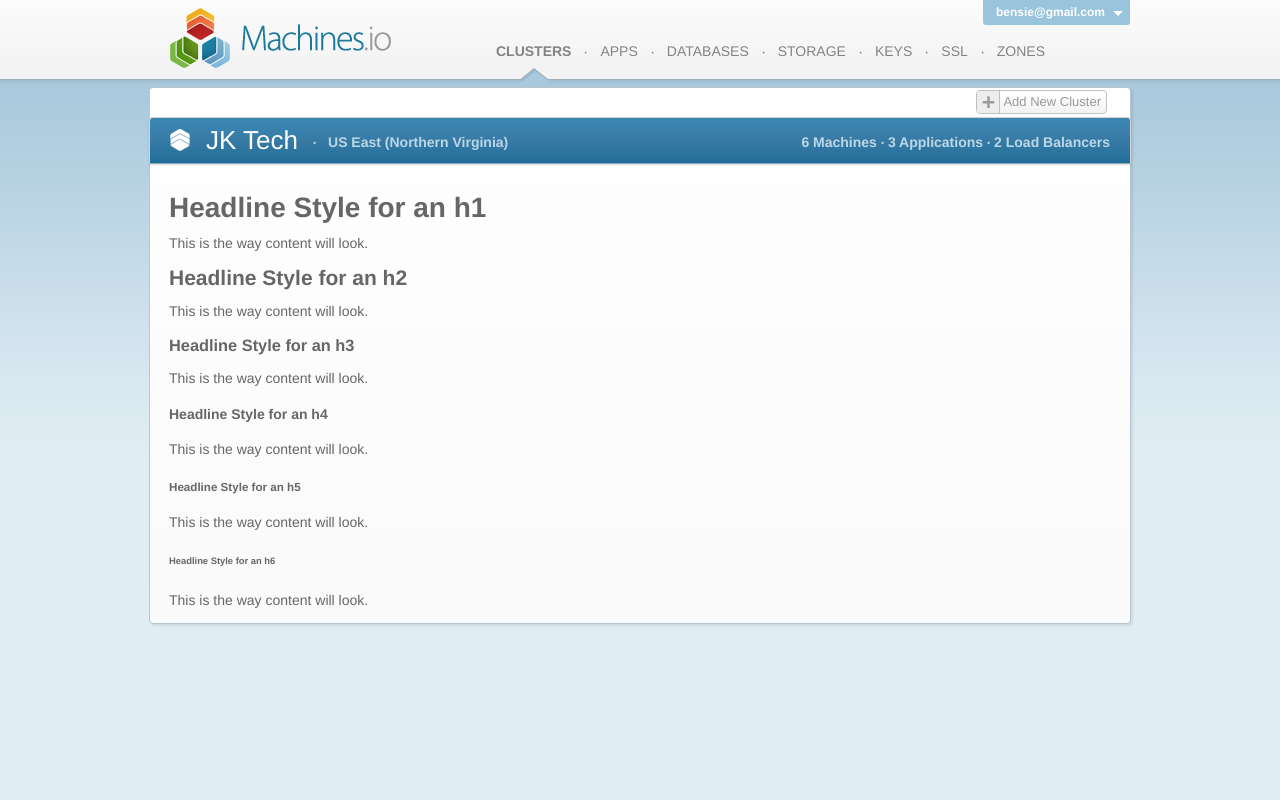
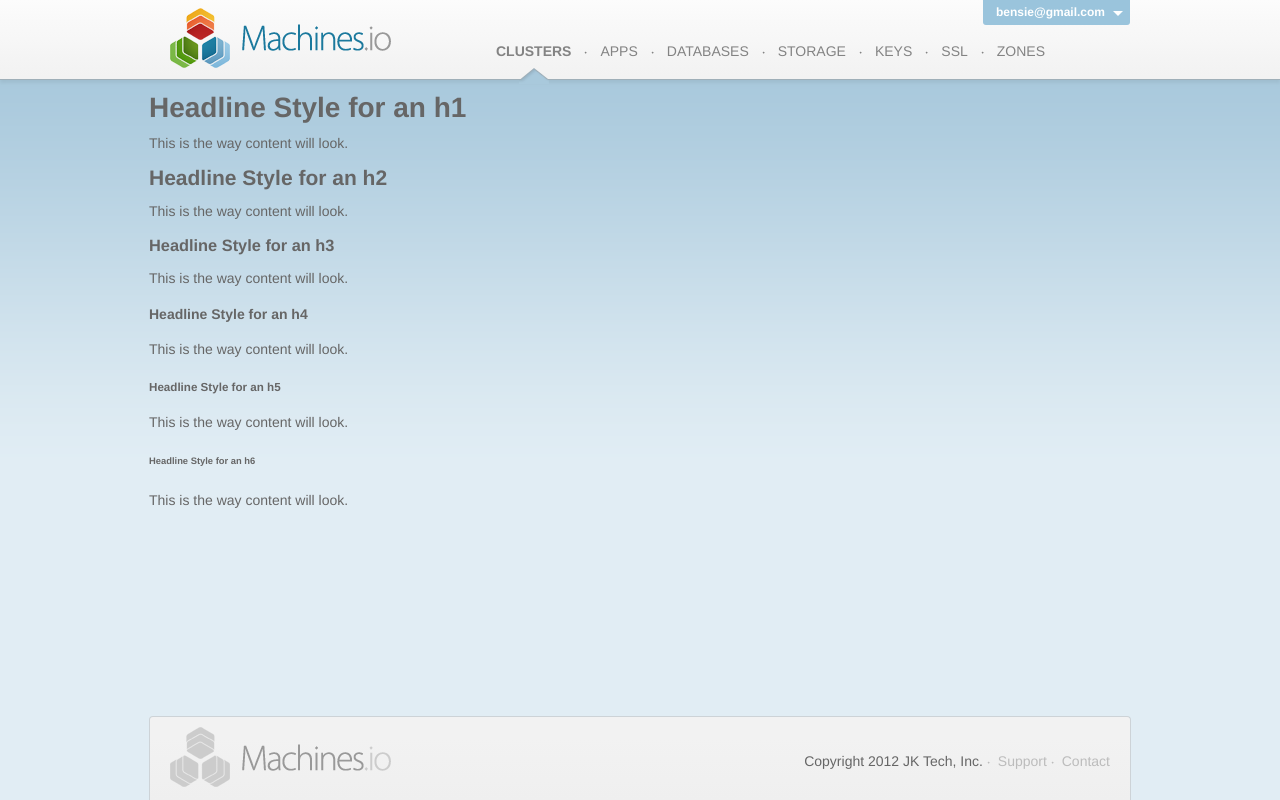
Before and after one commit to machines/markup, a plain HTML site: page app/shortcodes.html in a window 1280 px wide. Drawn offline with Linux system fonts and the light colour scheme.

Commit message:
Implement sticky footer

```diff
--- a/app/shortcodes.html
+++ b/app/shortcodes.html
@@ -4,22 +4,12 @@
   <meta http-equiv="Content-Type" content="text/html; charset=utf-8" />
   <title>Shortcodes</title>
   <link media="all" rel="stylesheet" type="text/css" href="css/all.css" />
-  <!-- JCF framework -->
-  <script type="text/javascript" src="js/jcf.js"></script>
-  <!-- JCF custom forms -->
-  <script type="text/javascript" src="js/jcf.custom-forms.js"></script>
   <!-- JQuery framework -->
   <script type="text/javascript" src="js/jquery-1.7.2.min.js"></script>
   <!-- JQuery lightbox -->
   <script type="text/javascript" src="js/jquery.modal.js"></script>
   <!-- JQuery js for carusel and same height boxes -->
   <script type="text/javascript" src="js/jquery.main.js"></script>
-  <!-- custom form initialization -->
-  <script type="text/javascript">
-    jcf.lib.domReady(function(){
-      jcf.customForms.replaceAll();
-    });
-  </script>
 </head>
 <body>
 <div id="wrapper">
@@ -53,26 +43,9 @@
   </div>
   <!-- main content -->
   <div id="main">
-    <!-- cluster block -->
-    <div class="cluster-holder">
-      <div class="cluster-block">
-        <!-- add cluster button -->
-        <div class="btn-add">
-          <a href="#"><span>Add New Cluster</span></a>
-        </div>
-        <!-- cluster heading -->
-        <div class="heading">
-          <div class="holder">
-            <ul class="info">
-              <li>6 Machines</li>
-              <li>3 Applications</li>
-              <li>2 Load Balancers</li>
-            </ul>
-            <h2>JK Tech</h2>
-            <strong class="region">US East (Northern Virginia)</strong>
-          </div>
-        </div>
-        <div class="cluster-content">
+    <!-- generic content block -->
+    <div class="generic-content-holder">
+      <div class="generic-content-block">
         <!-- Content Styles -->
         <h1>Headline Style for an h1</h1>
         <p>This is the way content will look.</p>
@@ -91,20 +64,25 @@
 
         <h6>Headline Style for an h6</h6>
         <p>This is the way content will look.</p>
-
-
-
-
-
-
-
-
+      </div>
+    </div>
+    <!-- generic content block -->
+  </div>
+  <div id="footer-push"></div>
+</div>
+<!-- footer -->
+<div id="footer">
+  <div class="footer-holder">
+    <strong class="logo"><a href="#">Machines.io</a></strong>
+    <div class="info">
+      <p>Copyright 2012 JK Tech, Inc.</p>
+      <!-- footer navigation -->
+      <ul class="nav">
+        <li><a href="#">Support</a></li>
+        <li><a href="#">Contact</a></li>
+      </ul>
     </div>
   </div>
 </div>
-    <!-- cluster block -->
-  </div>
-  <!-- footer -->
-</div>
 </body>
 </html>
```
Also changed, not shown: app/index.html (+2 -1 lines), app/css/all.css. Lines whose indentation alone changed are shown as unchanged.
